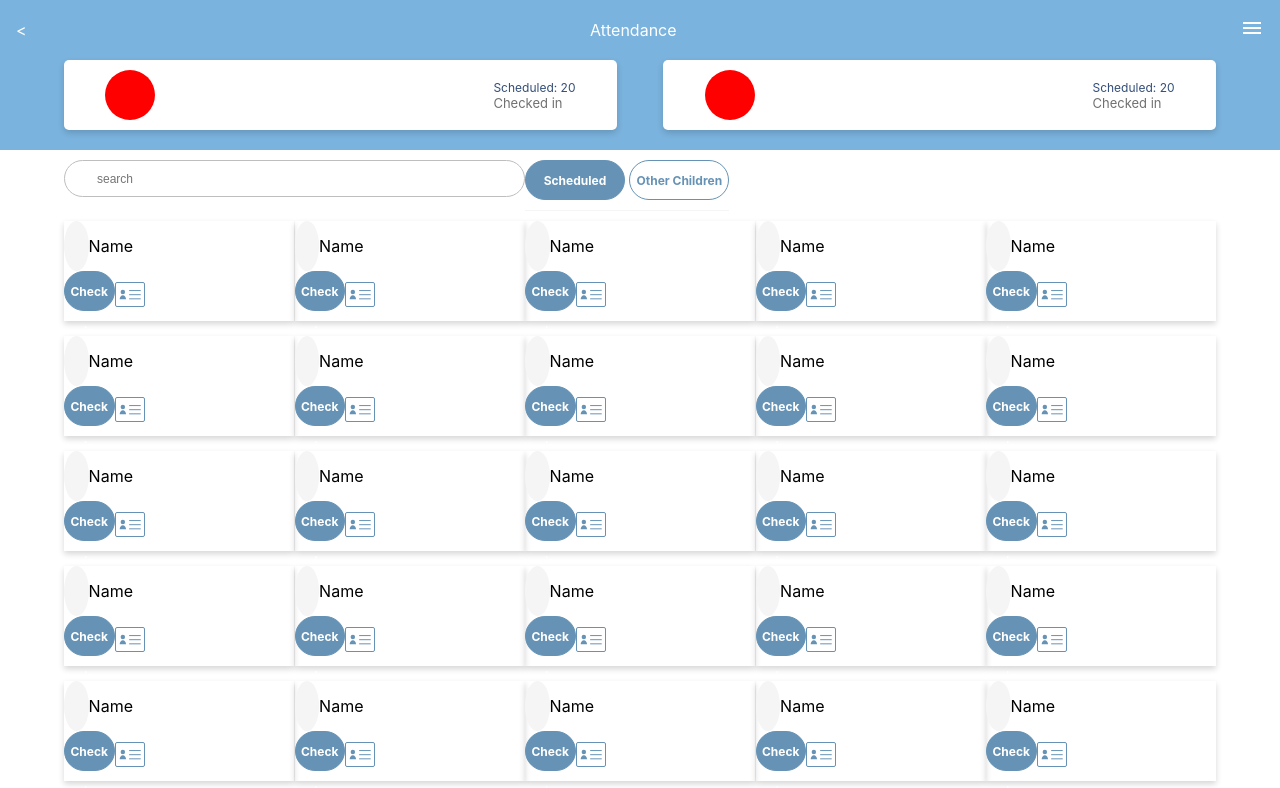
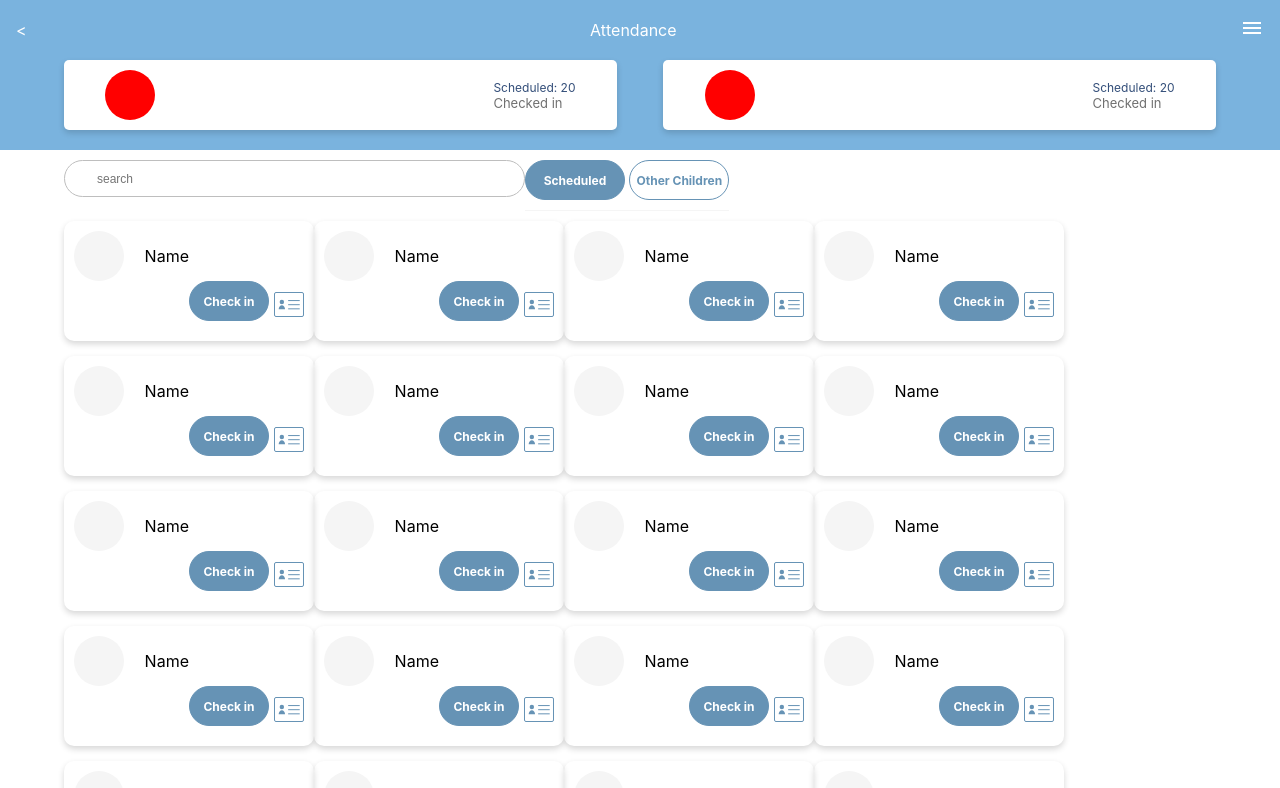
Before and after one commit to marieooq/interview-layout2, a React (Create React App) app: page / in a window 1280 px wide. Shown: the top 788 px of the page. Built offline with nearby package versions, Linux system fonts and the light colour scheme.

Commit message:
modify design of userCard!

```diff
--- a/src/components/UserCard/UserCard.module.scss
+++ b/src/components/UserCard/UserCard.module.scss
@@ -38,12 +38,14 @@
     box-shadow: 0px 3px 6px #00000029;
     width: 230px;
     display: block;
+    padding: 10px;
+    border-radius: 10px;
     // margin-bottom: 15px;
     .userContainerLeft {
       // display: flex;
       // justify-content: space-between;
       // align-items: center;
-      // width: 30%;
+      width: 50%;
       // .userPhoto {
       //   width: 50px;
       //   height: 50px;
@@ -55,7 +57,8 @@
       // display: flex;
       // justify-content: space-between;
       // align-items: center;
-      // width: 35%;
+      float: right;
+      width: 50%;
     }
   }
 }
--- a/src/pages/Home/Home.module.scss
+++ b/src/pages/Home/Home.module.scss
@@ -158,7 +158,7 @@
 
       .userCardContainer {
         display: flex;
-        justify-content: space-between;
+        // justify-content: space-between;
         flex-wrap: wrap;
         width: 100%;
       }
```
